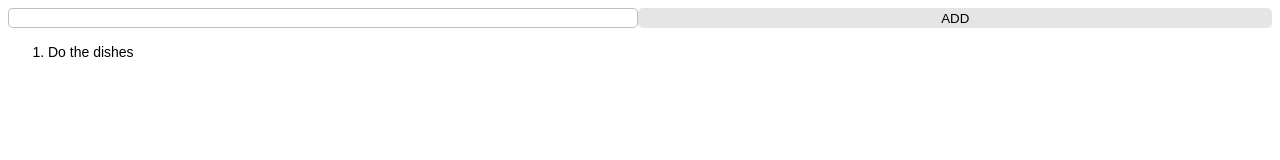
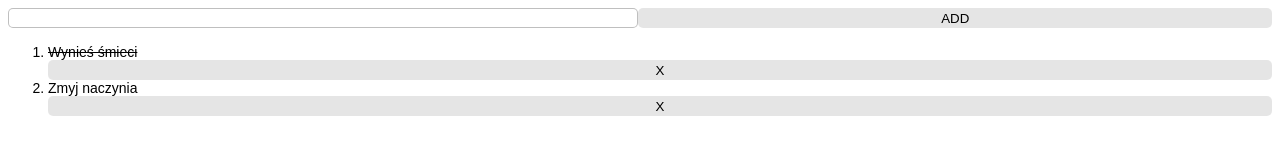
Before and after one commit to FilipKaczmarek/ToDo-List, a plain HTML site: page index.html in a window 1280 px wide. Drawn offline with Linux system fonts and the light colour scheme.

Commit message:
JavaScript basic functionality

```diff
--- a/script.js
+++ b/script.js
@@ -1,24 +1,30 @@
-let rootContainer = null;
+// App state
 
-let filter = 'ALL'; // one of ALL, DONE, NOT-DONE
-let sort = "ASCENDING" // ASCENDING OR DESCENDING
+let mainContainer = null
 
-let searchPhrase = '';
-let serachInputIsFocused = false;
-let newToDoName = '';
-let newToDoInputIsFocused = false;
+let filter = 'ALL' // one of ALL, DONE, NOT-DONE
+let sort = 'ASCENDING' // ASCENDING or DESCENDING
+
+let searchPhrase = ''
+let searchInputIsFocused = false
+let newToDoName = ''
+let newToDoInputIsFocused = false
 
 let tasks = [
     {
-        name: 'Do the dishes',
+        name: 'Wynieś śmieci',
+        isCompleted: true,
+    },
+    {
+        name: 'Zmyj naczynia',
         isCompleted: false,
     }
-];
+]
 
-// -------
+// Generic / helper functions
 
-const focus = function(condition, element){
-    if(condition) {
+const focus = function (condition, element) {
+    if (condition) {
         setTimeout(
             function () {
                 element.focus()
@@ -35,10 +41,10 @@ const appendArray = function (array, container) {
 }
 
 const renderInput = function (onChange, focusCondition, className) {
-    const input = document.createElement('input');
-    input.className = className;
+    const input = document.createElement('input')
+    input.className = className
 
-    input.value = newToDoName;
+    input.value = newToDoName
 
     input.addEventListener('input', onChange)
 
@@ -47,118 +53,172 @@ const renderInput = function (onChange, focusCondition, className) {
     return input
 }
 
-// -------
+const renderButton = function (label, onClick, className) {
+    const button = document.createElement('button')
+    button.className = className
+
+    if (onClick) {
+        button.addEventListener('click', onClick)
+    }
+
+    button.innerText = label
+
+    return button
+}
+
+// State changing functions
 
 const onNewToDoNameChange = function (event) {
-    newToDoInputIsFocused = true;
-    newToDoName = event.target.value;
+    newToDoInputIsFocused = true
+    newToDoName = event.target.value
     update()
 }
 
-const onNewToDoButtonSubmit = function (event) {
-    event.preventDefault();
-
-    newToDoName
+const onNewToDoSubmit = function (event) {
+    event.preventDefault()
 
     tasks = tasks.concat({
         name: newToDoName,
-        isCompleted: fasle
+        isCompleted: false,
     })
 
     newToDoName = ''
+
     update()
 }
 
-// -------
+const onTaskCompleteToggle = function (indexToToggle) {
+    tasks = tasks.map(function (task, index) {
+        if (index !== indexToToggle) return task
 
-const renderTask = function (task) {
-    const container = document.createElement('li');
-    container.classList = 'todo-list__list-item';
+        return {
+            name: task.name,
+            isCompleted: !task.isCompleted,
+        }
+    })
 
+    update()
+}
+
+const onTaskDelete = function (indexToDelete) {
+    tasks = tasks.filter(function (task, index) {
+        return index !== indexToDelete
+    })
+
+    update()
+}
+
+// Rendering
+
+const renderTask = function (task, onTaskToggle, onDelete) {
+    const container = document.createElement('li')
+    const wrapper = document.createElement('div')
+    const textContainer = document.createElement('span')
+
+    container.className = 'todo-list__list-item'
+    wrapper.className = 'todo-list__list-item-wrapper'
+    textContainer.className = 'todo-list__list-item-text-container'
     if (task.isCompleted) {
-        container.className = container.className + ' todo-list__list-item--completed';
+        container.className = container.className + ' todo-list__list-item--completed'
     }
 
-    container.innerText = task.name;
+    const deleteButton = renderButton(
+        'X',
+        onDelete,
+        'todo-list__button todo-list__button--delete'
+    )
+    container.addEventListener('click', onTaskToggle)
 
+    const text = document.createTextNode(task.name)
+
+    textContainer.appendChild(text)
+    wrapper.appendChild(textContainer)
+    wrapper.appendChild(deleteButton)
+    container.appendChild(wrapper)
 
     return container
 }
 
 const renderTasksList = function (tasks) {
-    const container = document.createElement('ol');
-    container.classList = 'todo-list__list';
+    const container = document.createElement('ol')
+    container.className = 'todo-list__list'
 
-    const tasksElements = tasks.map((task) => {
-        return renderTask(task)
+    const tasksElements = tasks.map(function (task, index) {
+        return renderTask(
+            task,
+            function () { onTaskCompleteToggle(index) },
+            function () { onTaskDelete(index) },
+        )
     })
+
     appendArray(tasksElements, container)
 
     return container
 }
 
 const renderNewTaskButton = function (label) {
-    const button = document.createElement('button');
-    button.className = "todo-list__button";
-
-    button.innerText = label;
-
-    return button
+    return renderButton(label, null, 'todo-list__button')
 }
 
-const renderNewTaskInput = function(){
+const renderNewTaskInput = function () {
     return renderInput(
         onNewToDoNameChange,
         newToDoInputIsFocused,
-        'todo-list__input');
+        'todo-list__input'
+    )
 }
 
 const renderNewTaskForm = function () {
-    const container = document.createElement('form');
-    container.className = 'todo-list__form';
+    const container = document.createElement('form')
+    container.className = 'todo-list__form'
 
-    container.addEventListener('submit', onNewToDoButtonSubmit)
+    container.addEventListener('submit', onNewToDoSubmit)
 
-    const inputElement = renderNewTaskInput();
-    const buttonElement = renderNewTaskButton('ADD');
+    const inputElement = renderNewTaskInput()
+    const buttonElement = renderNewTaskButton('ADD')
 
-    container.appendChild(inputElement);
-    container.appendChild(buttonElement);
+    container.appendChild(inputElement)
+    container.appendChild(buttonElement)
 
     return container
 }
 
 const render = function () {
-    const container = document.createElement('div');
-    container.classList = 'todo-list';
+    const container = document.createElement('div')
+    container.className = 'todo-list'
 
-    const newTaskFromElement = renderNewTaskForm()
+    const newTaskFormElement = renderNewTaskForm()
     const taskListElement = renderTasksList(tasks)
 
-    container.appendChild(newTaskFromElement)
+    container.appendChild(newTaskFormElement)
     container.appendChild(taskListElement)
 
     return container
 }
 
 const update = function () {
-    rootContainer.innerHTML = ''
+    mainContainer.innerHTML = ''
 
-    rootContainer.appendChild(render())
+    const app = render()
+
+    mainContainer.appendChild(app)
 }
 
 const init = function (selector) {
+
     const container = document.querySelector(selector)
 
     if (!container) {
-        console.log('Container do not exist')
+        console.log('Container do not exist!')
+        return
     }
 
-    rootContainer = container
+    mainContainer = container
 
     const app = render()
 
-    rootContainer.appendChild(app)
+    mainContainer.appendChild(app)
+
 }
 
 init('.root')
--- a/style.css
+++ b/style.css
@@ -30,6 +30,7 @@
 }
 
 .todo-list__list-item{
+    cursor: pointer;
     font-family: sans-serif;
     font-size: 14px;
 }
```
